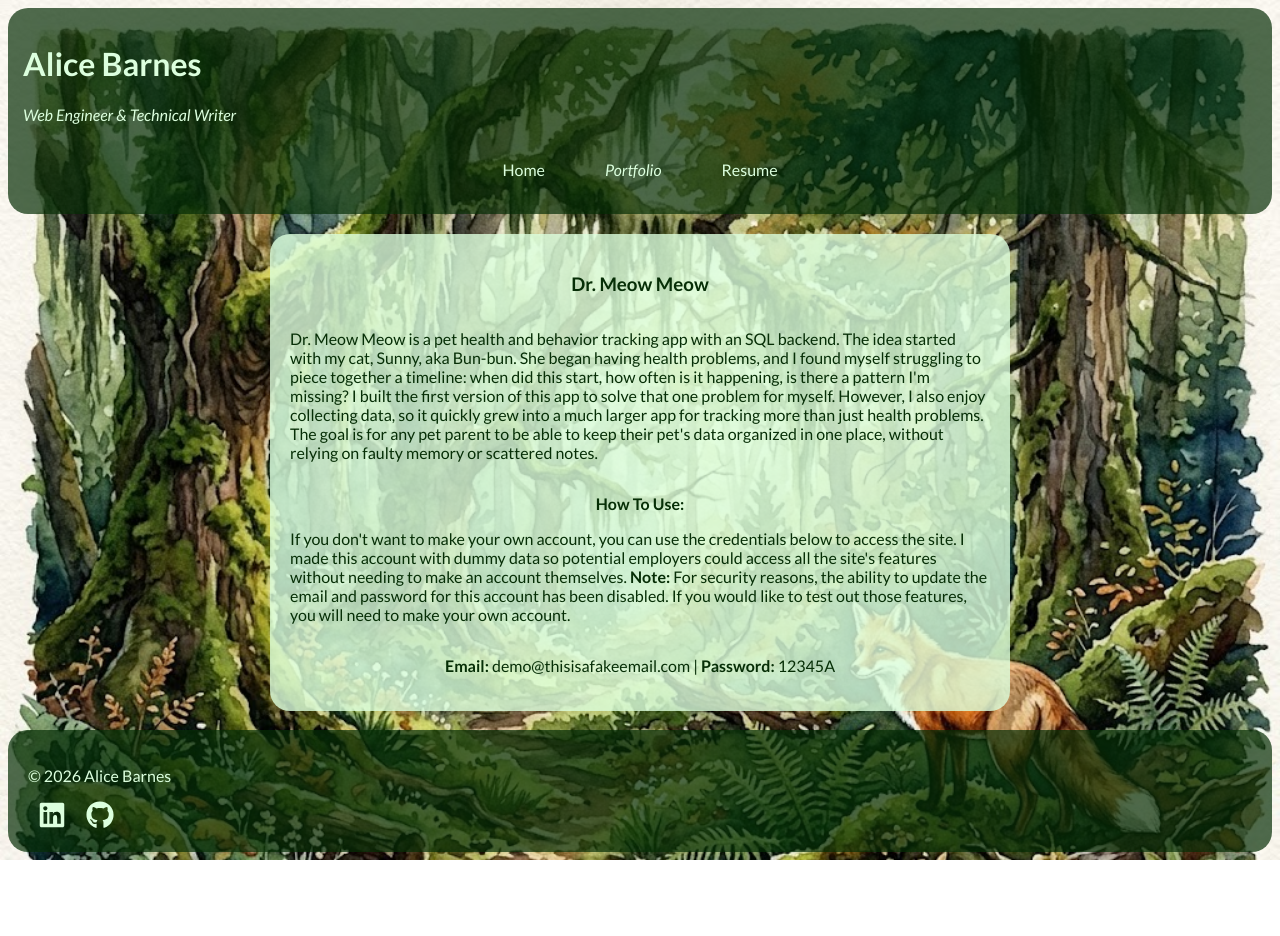
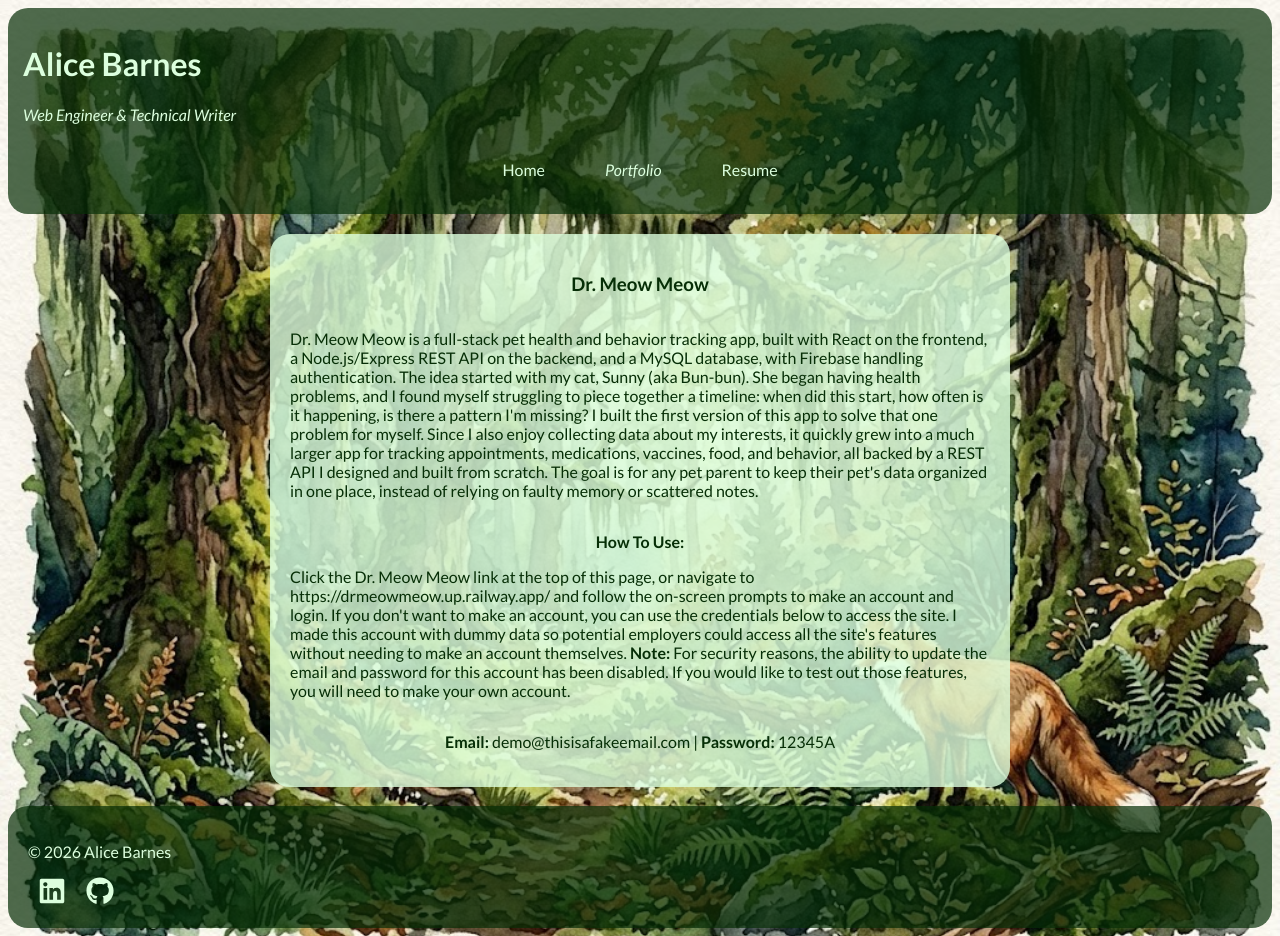
Before and after one commit to ajbarnes-13/My_Website, a React (Vite) app in the folder frontend-react/: page /portfolio in a window 1280 px wide. Before the commit the page ends 860 px from the top, so only its background shows below. Built offline with nearby package versions, Linux system fonts and the light colour scheme.

Commit message:
Updated portfolio section to improve the explanation of Dr. Meow Meow

```diff
--- a/frontend-react/src/pages/portfolio.jsx
+++ b/frontend-react/src/pages/portfolio.jsx
@@ -8,19 +8,22 @@ function Portfolio () {
             <section className="dr-meow-meow">
                 <h3><a href="https://drmeowmeow.up.railway.app/" target="_blank" rel="noopener noreferrer">Dr. Meow Meow</a></h3>
                 <p><a href="https://drmeowmeow.up.railway.app/" target="_blank" rel="noopener noreferrer">Dr. Meow Meow </a>
-                 is a pet health and behavior tracking app with an SQL backend. The idea started with my cat, Sunny,
-                 aka Bun-bun. She began having health problems, and I found myself struggling to piece together a timeline:
-                 when did this start, how often is it happening, is there a pattern I'm missing? I built the first version
-                 of this app to solve that one problem for myself. However, I also enjoy collecting data, so it quickly grew
-                 into a much larger app for tracking more than just health problems. The goal is for any pet parent to be able
-                 to keep their pet's data organized in one place, without relying on faulty memory or scattered notes.
+                is a full-stack pet health and behavior tracking app, built with React on the frontend, a Node.js/Express REST API
+                on the backend, and a MySQL database, with Firebase handling authentication. The idea started with my cat, Sunny
+                (aka Bun-bun). She began having health problems, and I found myself struggling to piece together a timeline: when
+                did this start, how often is it happening, is there a pattern I'm missing? I built the first version of this app to
+                solve that one problem for myself. Since I also enjoy collecting data about my interests, it quickly grew into a much
+                larger app for tracking appointments, medications, vaccines, food, and behavior, all backed by a REST API I designed
+                and built from scratch. The goal is for any pet parent to keep their pet's data organized in one place, instead of
+                relying on faulty memory or scattered notes.
                 </p>
                 <p className="instructions"><strong>How To Use:</strong></p>
-                <p>If you don't want to make your own account, you can use the credentials below to access the site. I made this
-                     account with dummy data so potential employers could access all the site's features without needing to make
-                     an account themselves. <strong>Note: </strong> For security reasons, the ability to update the email and
-                     password for this account has been disabled. If you would like to test out those features, you will need to
-                      make your own account.
+                <p>Click the Dr. Meow Meow link at the top of this page, or navigate to https://drmeowmeow.up.railway.app/ and
+                    follow the on-screen prompts to make an account and login. If you don't want to make an account, you can
+                    use the credentials below to access the site. I made this account with dummy data so potential employers could
+                    access all the site's features without needing to make an account themselves. <strong>Note: </strong> For security
+                    reasons, the ability to update the email and password for this account has been disabled. If you would like to test
+                    out those features, you will need to make your own account.
                 </p>
                 <p className="credentials"><strong>Email: </strong>demo@thisisafakeemail.com | <strong>Password: </strong>12345A</p>
             </section>
```
